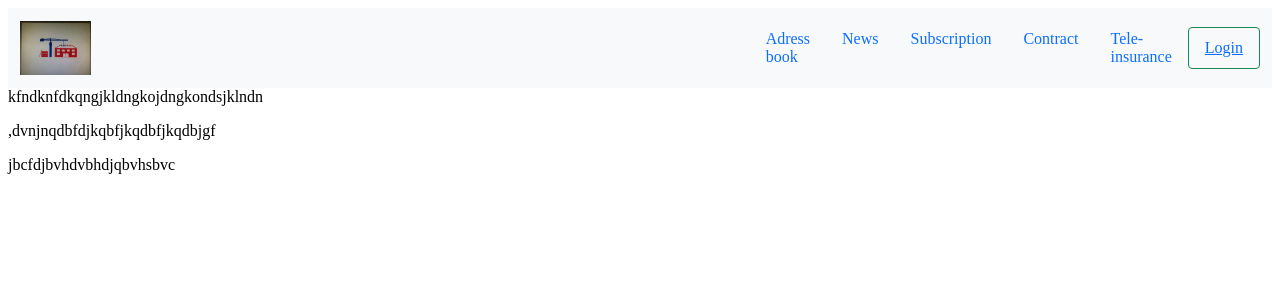
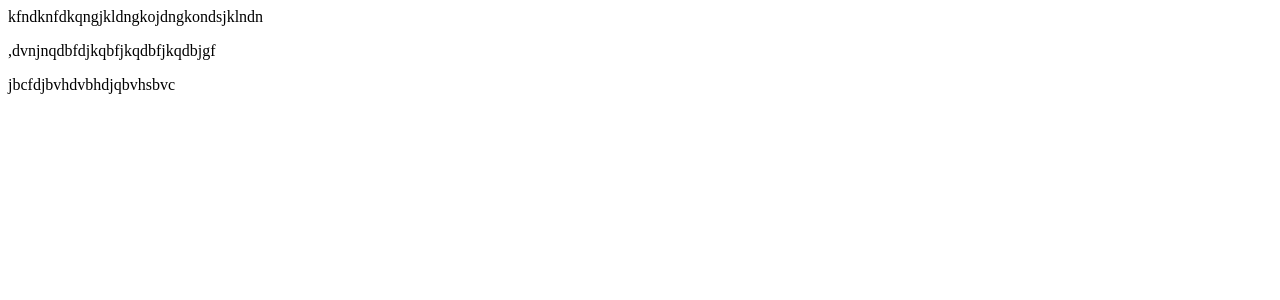
Before and after one commit to Junior-D-Lewis/batiweb, a Vue app in the folder client/: page / in a window 1280 px wide. Shown: the top 300 px of the page. Built offline with nearby package versions, Linux system fonts and the light colour scheme.

Commit message:
review code

```diff
--- a/client/src/App.vue
+++ b/client/src/App.vue
@@ -1,51 +1,14 @@
-<script setup>
+<template>
+  <router-view />
+</template>
+
+<script>
 import { RouterLink, RouterView } from 'vue-router'
+export default {
+
+}
 </script>
 
+<style>
 
-<template>
-  <div id="menu">
-    <header>
-<nav class="navbar navbar-expand-lg navbar-light bg-light">
-  <div class="container-fluid">
-    <a class="navbar-brand" href="#">
-            <RouterLink to="/"><img src="@/assets/logo.jpeg" alt="Logo" class="logo"></RouterLink>
-    </a>
-    <button class="navbar-toggler" type="button" data-bs-toggle="collapse" data-bs-target="#navbarNavAltMarkup" aria-controls="navbarNavAltMarkup" aria-expanded="false" aria-label="Toggle navigation">
-      <span class="navbar-toggler-icon"></span>
-    </button>
-    <div class="collapse navbar-collapse" id="navbarNavAltMarkup">
-      <form class="d-flex">
-              <RouterLink to="/adresse-book" class="nav-link">Adress book</RouterLink>
-
-              <RouterLink to="/news" class="nav-link">News</RouterLink>
-
-              <RouterLink to="/subscription" class="nav-link">Subscription</RouterLink>
-
-              <RouterLink to="/contract" class="nav-link">Contract</RouterLink>
-
-              <RouterLink to="/tele-insurance" class="nav-link">Tele-insurance</RouterLink>
-
-        </form>
-    </div>
-    <form class="d_flex">
-      <button class="nav-link btn btn-outline-success" type="button" data-bs-toggle="modal" data-bs-target="#exampleModal">
-          <RouterLink to="/login">Login</RouterLink>
-      </button>
-    </form>
-  </div>
-</nav>
-  </header>
-  <div id="slide">
-
-  </div>
-
-  <RouterView />
-  </div>
-</template>
-
-<style scoped>
-@import '@/assets/base.css';
-@import '@/assets/bootstrap/css/bootstrap.css';
-/* @import '@/assets/bootstrap/js/bootstrap.js'; */
 </style>
--- /dev/null
+++ b/client/src/components/MyCourtierSpace.vue
@@ -0,0 +1,52 @@
+<script setup>
+import { RouterLink, RouterView } from 'vue-router'
+</script>
+
+
+<template>
+  <div id="menu">
+    <header>
+<nav class="navbar navbar-expand-lg navbar-light bg-light">
+  <div class="container-fluid">
+    <a class="navbar-brand" href="#">
+            <RouterLink to="/"><img src="@/assets/logo.jpeg" alt="Logo" class="logo"></RouterLink>
+    </a>
+    <button class="navbar-toggler" type="button" data-bs-toggle="collapse" data-bs-target="#navbarNavAltMarkup" aria-controls="navbarNavAltMarkup" aria-expanded="false" aria-label="Toggle navigation">
+      <span class="navbar-toggler-icon"></span>
+    </button>
+    <div class="collapse navbar-collapse" id="navbarNavAltMarkup">
+      <form class="d-flex">
+
+              <RouterLink to="/addresse-book" class="nav-link">Adress book</RouterLink>
+
+              <RouterLink to="/news" class="nav-link">News</RouterLink>
+
+              <RouterLink to="/subscription" class="nav-link">Subscription</RouterLink>
+
+              <RouterLink to="/contract" class="nav-link">Contract</RouterLink>
+
+              <RouterLink to="/tele-insurance" class="nav-link">Tele-insurance</RouterLink>
+
+        </form>
+    </div>
+    <form class="d_flex">
+      <button class="nav-link btn btn-outline-success" type="button" data-bs-toggle="modal" data-bs-target="#exampleModal">
+          <RouterLink to="/login">Login</RouterLink>
+      </button>
+    </form>
+  </div>
+</nav>
+  </header>
+  <div id="slide">
+
+  </div>
+
+  <RouterView />
+  </div>
+</template>
+
+<style scoped>
+@import '@/assets/base.css';
+@import '@/assets/bootstrap/css/bootstrap.css';
+/* @import '@/assets/bootstrap/js/bootstrap.js'; */
+</style>
--- a/client/src/router/index.js
+++ b/client/src/router/index.js
@@ -38,6 +38,11 @@ const router = createRouter({
       path: '/login',
       name: 'login',
       component: () => import('../views/Login.vue')
+    },
+    {
+      path: '/myCourtierSpace',
+      name: 'myCourtierSpace',
+      component: () => import('../components/MyCourtierSpace.vue')
     }
   ]
 })
--- a/client/src/views/Address-book.vue
+++ b/client/src/views/Address-book.vue
@@ -0,0 +1,13 @@
+<template>
+  <div>fjdhfihifhfi</div>
+</template>
+
+<script>
+export default {
+
+}
+</script>
+
+<style>
+
+</style>
--- a/client/src/views/Login.vue
+++ b/client/src/views/Login.vue
@@ -1,10 +1,6 @@
 <template>
   <div>
-      <button type="button" class="btn btn-primary" data-bs-toggle="modal" data-bs-target="#exampleModal">
-  Launch demo modal
-</button>
-
-<div class="modal fade" id="exampleModal" tabindex="-1" aria-labelledby="exampleModalLabel" aria-hidden="true">
+      <div class="modal fade" id="exampleModal" tabindex="-1" aria-labelledby="exampleModalLabel" aria-hidden="true">
   <div class="modal-dialog">
     <div class="modal-content">
       <div class="modal-header">
@@ -26,6 +22,7 @@
 
 <script>
 export default {
+    name: "Login",
 
 }
 </script>
```
Also changed, not shown: client/src/components/MyClientSpace.vue (added).
